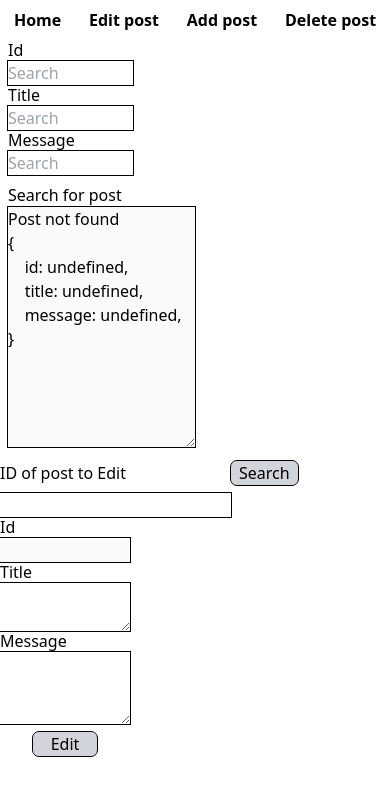
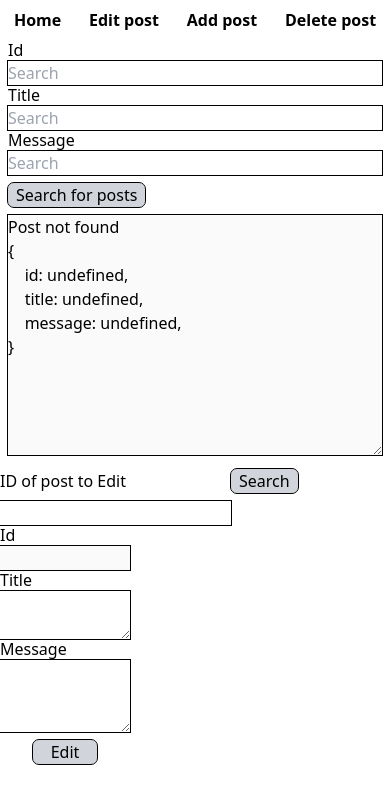
Before and after one commit to xobandech/node.js-react-posts-api, a React (Create React App) app in the folder client/: page /edit in a window 390 px wide. Shown: the top 804 px of the page. Built offline with nearby package versions, Linux system fonts and the light colour scheme.

Commit message:
Add some responsivness

```diff
--- a/client/src/components/FindPostComponent.tsx
+++ b/client/src/components/FindPostComponent.tsx
@@ -13,10 +13,10 @@ const FindPostComponent = () => {
   });
 
   return (
-    <div className="m-2">
+    <div className="m-2 sm:w-1/3">
       <div>
         <div className="">
-          <form className="flex flex-col w-1/3 [&>label]:leading-[5px]">
+          <form className="flex flex-col [&>label]:leading-[5px]">
             <label htmlFor="id">Id</label>
             <input
               type="text"
@@ -53,6 +53,7 @@ const FindPostComponent = () => {
           </form>
         </div>
         <button
+        className="bg-gray-300 rounded-md px-2 outline outline-1 mb-2"
           onClick={() =>
             searchPosts({
               id: +searchFormFields.id,
@@ -61,11 +62,11 @@ const FindPostComponent = () => {
             }).then((posts) => setPosts(posts))
           }
         >
-          Search for post
+          Search for posts
         </button>
       </div>
       <textarea
-        className="outline outline-1 w-[50%] h-[100%]"
+        className="outline outline-1 w-full h-[100%]"
         name="Post"
         disabled
         rows={10}
```
